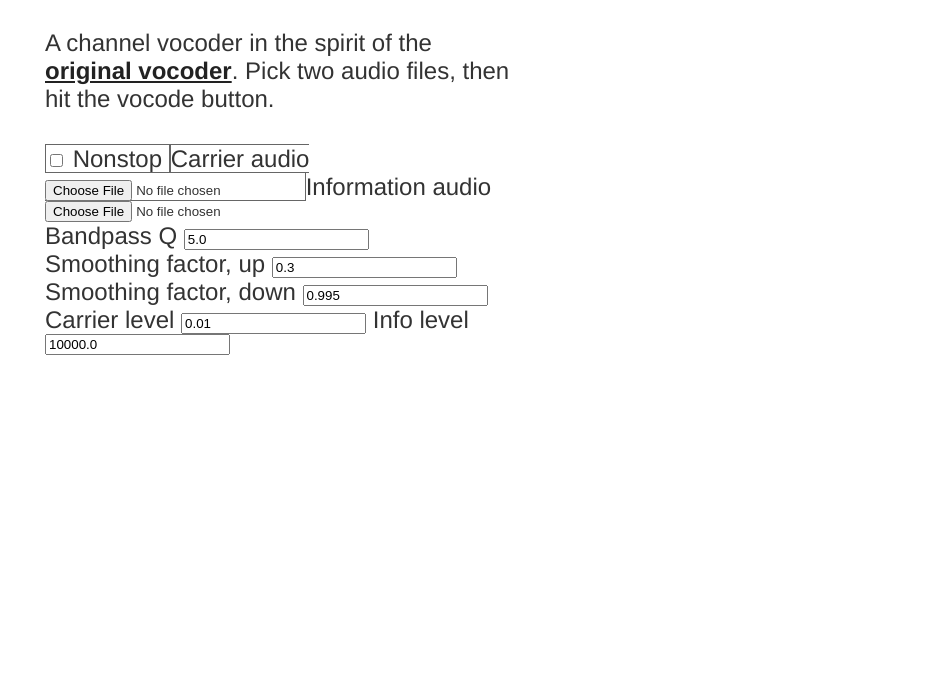
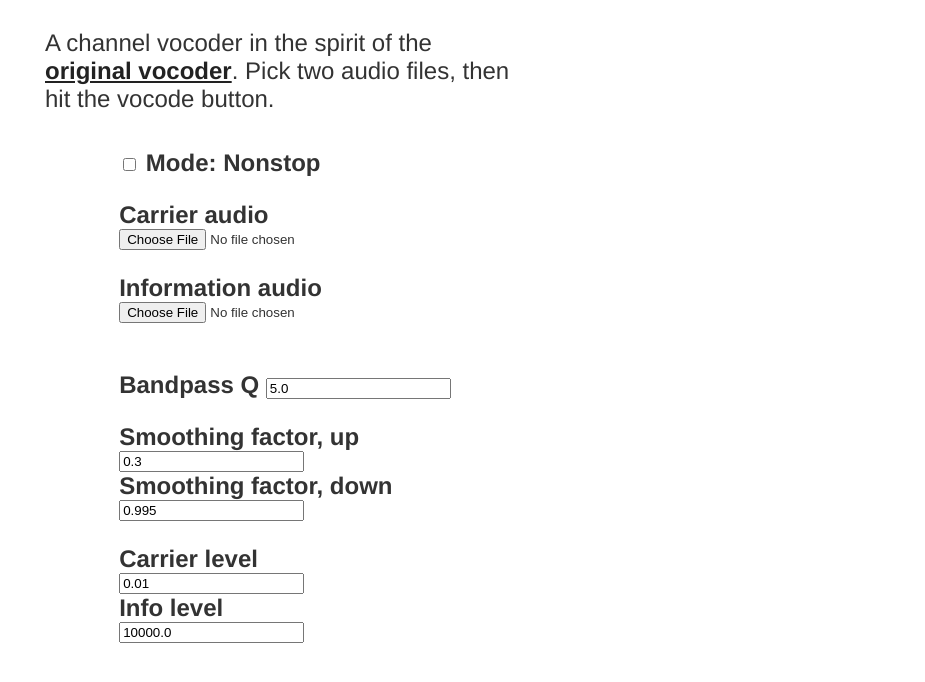
Before and after one commit to jimkang/channel-vocoder, a website with bundled scripts: page index.html in a window 1280 px wide. Shown: the part 90-772 px from the top of the page, without its empty margins (355-1280 px from the left). Built offline with nearby package versions, Linux system fonts and the light colour scheme; what audio-context-singleton, route-state would draw is missing.

Commit message:
Intelligible layout.

```diff
--- a/app.css
+++ b/app.css
@@ -7,10 +7,13 @@ body {
   margin-bottom: 2rem;
   margin-left: auto;
   margin-right: auto;
+  max-width: 30rem;
+}
+
+.center {
   display: flex;
   flex-direction: column;
   align-items: center;
-  max-width: 30rem;
 }
 
 .invisible {
@@ -68,9 +71,6 @@ a:visited {
 }
 
 .result {
-  display: flex;
-  flex-direction: column;
-  align-items: center;
 }
 
 canvas {
@@ -79,11 +79,28 @@ canvas {
 
 .form {
   margin-top: 2rem;
+  display: flex;
+  flex-direction: column;
 }
 
 .group {
-  border: solid 1px #666;
+  margin-bottom: 1rem;
+  padding: 0.25rem;
 }
+
+label {
+  font-weight: bold;
+  margin-bottom: 0.25rem;
+}
+
+.audio-display {
+  margin-top: 1rem;
+}
+
+.audio-display audio {
+  width: 100%;
+}
+
 
 @media all and (max-height: 568px) {
   body {
--- a/index.html
+++ b/index.html
@@ -5,7 +5,7 @@
     <meta charset="utf-8" />
     <meta name="viewport" content="width=device-width, initial-scale=1" />
   </head>
-  <body>
+  <body class="center">
     <div id="status-message" class="hidden"></div>
 
     <h1 class="title">Channel Vocoder</h1>
@@ -21,71 +21,85 @@
     <div class="form">
       <span class="group">
         <input type="checkbox" id="mode-checkbox" />
-        <label for="mode-checkbox">Nonstop</label>
+        <label for="mode-checkbox">Mode: Nonstop</label>
       </span>
 
       <span class="group">
-        <label for="file1">Carrier audio</label>
+        <label for="file1">Carrier audio</label><br />
         <input
           id="file1"
           class="input-source"
           type="file"
           accept="audio/*, .m4a,.ogg,.mp3,.wav"
         />
+        <div class="file1-audio hidden audio-display">
+          <audio class="file1-audio-player" controls></audio>
+        </div>
       </span>
 
-      <div class="file1-audio hidden">
-        <audio class="file1-audio-player" controls></audio>
-      </div>
-
-      <label for="file2">Information audio</label>
+      <span class="group">
+        <label for="file2">Information audio</label><br />
         <input
           id="file2"
           class="input-source"
           type="file"
           accept="audio/*, .m4a,.ogg,.mp3,.wav"
         />
-      <div class="file2-audio hidden">
+        <div class="file2-audio hidden audio-display">
           <audio class="file2-audio-player" controls></audio>
         </div>
+      </span>
 
-      <div class="blend-controls"></div>
+      <span class="group">
+        <button id="channel-button" class="hidden">Get channel signals</button>
+      </span>
 
-      <button id="channel-button" class="hidden">Get channel signals</button>
-
+      <span class="group">
         <label for="q-val">Bandpass Q</label>
         <input id="q-val" type="number" value="5.0" />
 
         <div class="bandpass-results"></div>
+      </span>
 
-      <label for="smoothing-factor-up">Smoothing factor, up</label>
-      <input id="smoothing-factor-up" type="number" value="0.3" />
-      <label for="smoothing-factor-down">Smoothing factor, down</label>
-      <input id="smoothing-factor-down" type="number" value="0.995" />
+      <span class="group">
+        <label for="smoothing-factor-up">Smoothing factor, up</label><br>
+        <input id="smoothing-factor-up" type="number" value="0.3" /><br>
+        <label for="smoothing-factor-down">Smoothing factor, down</label><br>
+        <input id="smoothing-factor-down" type="number" value="0.995" /><br>
         <button id="envelope-button" class="hidden">
           Get envelope followers for bands
         </button>
         <div class="envelopes"></div>
+      </span>
 
+      <span class="group">
         <button id="carrier-channel-button" class="hidden">
           Get channel signals for carrier
         </button>
         <div class="carrier-bandpass-results"></div>
 
-      <label for="carrier-level">Carrier level</label>
-      <input id="carrier-level" type="number" value="0.01" />
-      <label for="info-level">Info level</label>
+        <label for="carrier-level">Carrier level</label><br>
+        <input id="carrier-level" type="number" value="0.01" /><br>
+        <label for="info-level">Info level</label><br>
         <input id="info-level" type="number" value="10000.0" />
+      </span>
+
+      <span class="group">
         <button id="modulate-button" class="hidden">Modulate</button>
         <div class="modulated-carrier-bandpasses"></div>
+      </span>
 
-      <button id="merge-button" class="hidden">Merge modulated signals</button>
+      <span class="group">
+        <button id="merge-button" class="hidden">
+          Merge modulated signals
+        </button>
 
         <button id="vocode-button" class="hidden">Vocode</button>
 
-      <div class="result-audio hidden">
+        <div class="result-audio audio-display hidden">
           <audio class="result-audio-player" controls></audio>
         </div>
+      </span>
     </div>
 
     <div id="version-info"></div>
```
Lines whose indentation alone changed are shown as unchanged.
